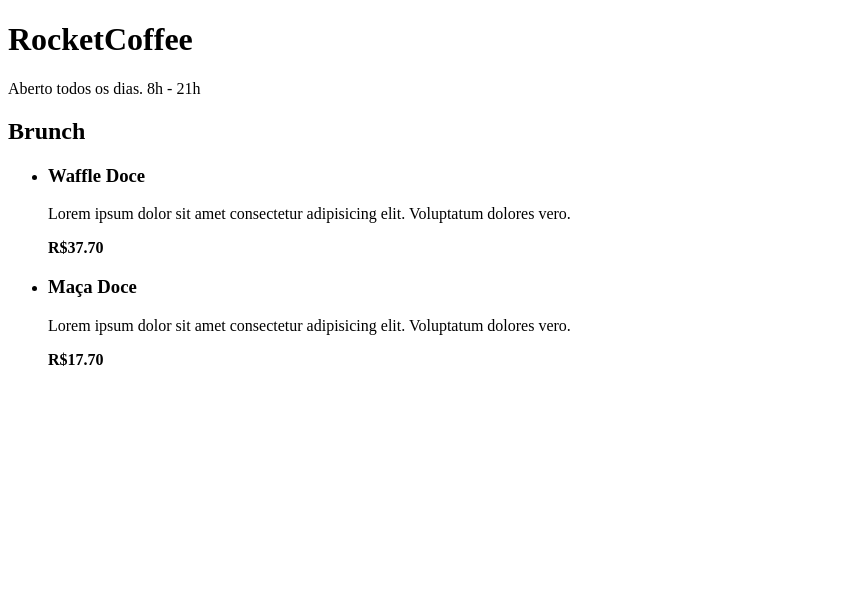
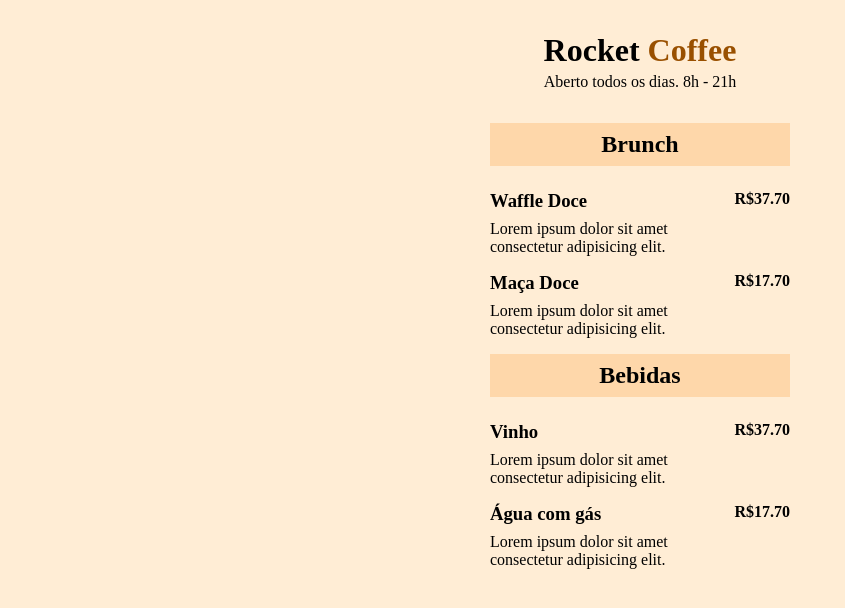
Before and after one commit to JoaquimSP/maratona-explorer-3.0, a plain HTML site: page index.html in a window 1280 px wide. Shown: the whole page, without its empty margins (0-845 px from the left). Drawn offline with Linux system fonts and the light colour scheme.

Commit message:
updating the project

```diff
--- a/index.html
+++ b/index.html
@@ -4,11 +4,12 @@
     <meta charset="UTF-8">
     <meta http-equiv="X-UA-Compatible" content="IE=edge">
     <meta name="viewport" content="width=h1, initial-scale=1.0">
+    <link rel="stylesheet" href="style.css">
     <title>RocketCoffee</title>
 </head>
   <body>
     <header>
-      <h1>RocketCoffee</h1>
+      <h1>Rocket <span>Coffee</span></h1>
         <p>Aberto todos os dias. 8h - 21h</p>
     </header>
       <section>
@@ -17,14 +18,31 @@
           <li>
             <div class="details">
               <h3>Waffle Doce</h3>
-               <p class="description">Lorem ipsum dolor sit amet consectetur adipisicing elit. Voluptatum dolores vero.</p>
+               <p class="description">Lorem ipsum dolor sit amet consectetur adipisicing elit.</p>
             </div>
             <strong class="price">R$37.70</strong>
           </li>
           <li>
             <div class="details">
               <h3>Maça Doce</h3>
-                <p class="description">Lorem ipsum dolor sit amet consectetur adipisicing elit. Voluptatum dolores vero.</p>
+                <p class="description">Lorem ipsum dolor sit amet consectetur adipisicing elit.</p>
+            </div>
+            <strong class="price">R$17.70</strong>
+          </li>
+        </ul>
+        <h2>Bebidas</h2>
+        <ul>
+          <li>
+            <div class="details">
+              <h3>Vinho</h3>
+               <p class="description">Lorem ipsum dolor sit amet consectetur adipisicing elit.</p>
+            </div>
+            <strong class="price">R$37.70</strong>
+          </li>
+          <li>
+            <div class="details">
+              <h3>Água com gás</h3>
+                <p class="description">Lorem ipsum dolor sit amet consectetur adipisicing elit.</p>
             </div>
             <strong class="price">R$17.70</strong>
           </li>
--- /dev/null
+++ b/style.css
@@ -0,0 +1,52 @@
+@charset "UTF-8";
+
+* {
+    margin: 0;
+    padding: 0;
+}
+
+body {
+    background-color: #FFEDD5;
+}
+
+header {
+    padding: 32px;
+    max-width: 300px;
+    margin: auto;
+    text-align: center;
+}
+
+header > h1 {
+    margin-bottom: 4px;
+}
+
+header > h1 > span {
+    color: #995000;
+}
+
+section {
+    max-width: 300px;
+    margin-bottom: 24px;
+    margin: auto;
+}
+
+section > h2 {
+    background-color: #FED7AA;
+    padding: 8px 16px;
+    text-align: center;
+    margin-bottom: 24px;
+}
+
+ul > li {
+    margin-bottom: 16px;
+    list-style: none;
+    display: flex;
+}
+
+li.details {
+    max-width: 240px;
+}
+
+.details h3 {
+    margin-bottom: 8px;
+}
```
